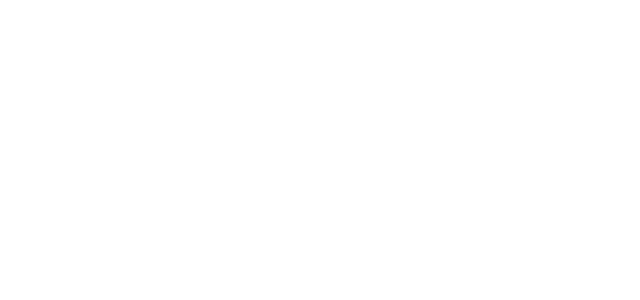
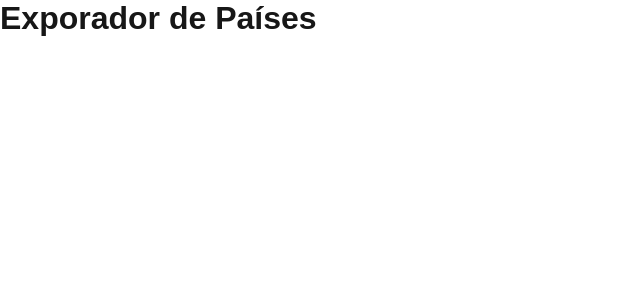
Before and after one commit to Lakori4/p2, a Next.js app: page / in a window 1280 px wide. Shown: the top 300 px of the page, without its empty margins (0-640 px from the left). Built offline with nearby package versions, Linux system fonts and the light colour scheme.

Commit message:
added types

```diff
--- a/src/app/page.tsx
+++ b/src/app/page.tsx
@@ -1,7 +1,16 @@
 
 export default function Home() {
+
+
+
+
+
   return (
     <div>
+
+      <h1>Exporador de Países</h1>
+
+
     </div>
   );
 }
--- a/src/lib/api.ts
+++ b/src/lib/api.ts
@@ -2,6 +2,6 @@ import axios from "axios";
 
 
 export const api = axios.create({
-    baseURL: "https://restcountries.com/v3.1/all?fields=name,flag",
+    baseURL: "https://restcountries.com/v3.1/",
     timeout: 5000,
 })
--- /dev/null
+++ b/src/lib/types.ts
@@ -0,0 +1,6 @@
+
+
+export type country = {
+    flag: string,
+    name: { common: string }
+}
```
